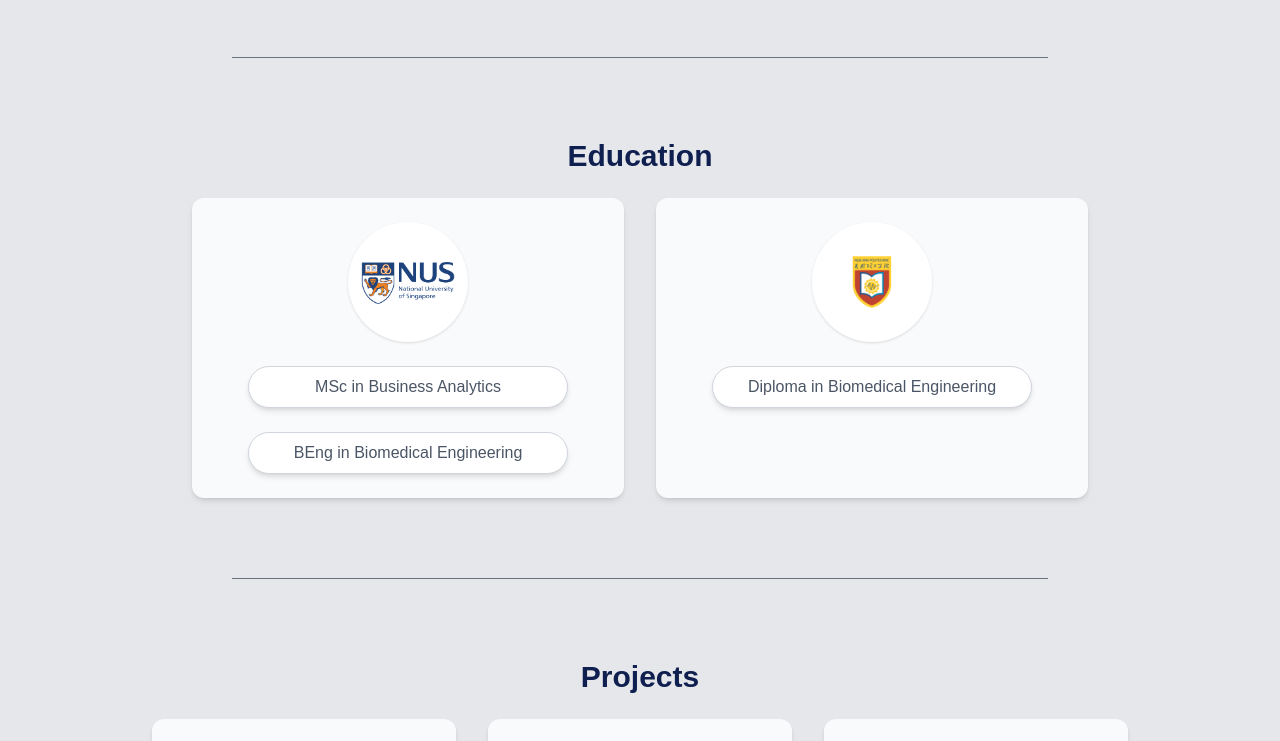
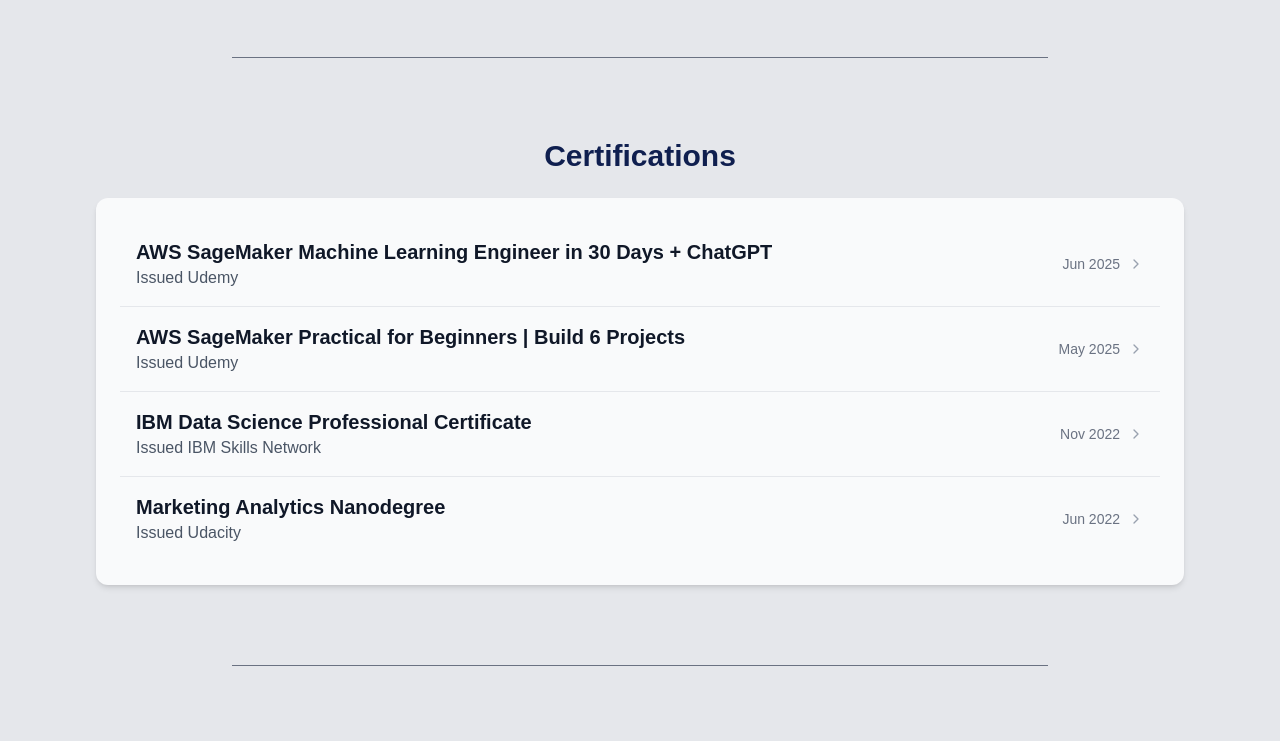
Before and after one commit to mariotey/personal-website, a Next.js app: page / in a window 1280 px wide. Shown: the part 1780-2521 px from the top of the page. Built offline with nearby package versions, Linux system fonts and the light colour scheme.

Commit message:
Added Certification section

```diff
--- a/package.json
+++ b/package.json
@@ -11,6 +11,7 @@
   "dependencies": {
     "@heroicons/react": "^2.2.0",
     "framer-motion": "^12.23.12",
+    "lucide-react": "^0.544.0",
     "next": "^15.5.2",
     "react": "19.1.0",
     "react-dom": "19.1.0"
--- a/src/app/page.tsx
+++ b/src/app/page.tsx
@@ -2,7 +2,7 @@
 import Education from "../components/main/Education";
 import WorkExperience from "../components/main/WorkExperience";
 import Project from "../components/main/Projects";
-import Skills from "../components/main/Skills";
+import Certification from "../components/main/Certificate"
 
 import Footer from "../components/ui/Footer";
 
@@ -17,6 +17,9 @@
 
           {/* Work Experience Section */}
           <WorkExperience/>
+
+          {/* Certification Section */}
+          <Certification/>
 
           {/* Education Section */}
           <Education/>
--- /dev/null
+++ b/src/components/main/Certificate.tsx
@@ -0,0 +1,49 @@
+import Section from "../ui/Section";
+import Card from "../ui/Card";
+import Divider from "../ui/Divider";
+import Link from "next/link";
+import { ChevronRight } from "lucide-react";
+
+import certificateData from "../../data/certificate";
+
+export default function Certification() {
+    return (
+        <>
+            <Section title="Certifications">
+                <Card className="divide-y divide-gray-200">
+                    {certificateData.map((certificate) => (
+                        <Link
+                            key={certificate.title}
+                            href={certificate.link}
+                            target="_blank"
+                            rel="noopener noreferrer"
+                            className="block group"
+                        >
+                            <div className="flex flex-col sm:flex-row sm:justify-between sm:items-center p-4 rounded-lg transition-colors cursor-pointer group-hover:bg-gray-100">
+
+                                <div className="text-left">
+                                    <h4 className="text-lg sm:text-xl font-semibold text-gray-900">
+                                        {certificate.title}
+                                    </h4>
+                                    <h5 className="text-gray-600 text-sm sm:text-base">
+                                        Issued {certificate.issued_by}
+                                    </h5>
+                                </div>
+
+                                <div className="flex items-center gap-2 mt-2 sm:mt-0">
+                                    <span className="text-sm text-gray-500 font-medium">
+                                        {certificate.issued_date}
+                                    </span>
+                                    <ChevronRight className="w-4 h-4 text-gray-400" />
+                                </div>
+                            </div>
+                        </Link>
+                    ))}
+                </Card>
+            </Section>
+
+            {/* Divider */}
+            <Divider />
+        </>
+    );
+}
--- /dev/null
+++ b/src/data/certificate.ts
@@ -0,0 +1,28 @@
+const certificateData = [
+  {
+    title: "AWS SageMaker Machine Learning Engineer in 30 Days + ChatGPT",
+    issued_by: "Udemy",
+    issued_date: "Jun 2025",
+    link: "https://www.udemy.com/certificate/UC-0d37b1a0-f557-4d39-bbd4-7916829b39e9/",
+  },
+  {
+    title: "AWS SageMaker Practical for Beginners | Build 6 Projects",
+    issued_by: "Udemy",
+    issued_date: "May 2025",
+    link: "https://www.udemy.com/certificate/UC-2625a80b-2329-4412-aedf-2123285ef3b4/",
+  },
+  {
+    title: "IBM Data Science Professional Certificate",
+    issued_by: "IBM Skills Network",
+    issued_date: "Nov 2022",
+    link: "https://www.coursera.org/account/accomplishments/professional-cert/YB57B3UHEVDR",
+  },
+  {
+    title: "Marketing Analytics Nanodegree",
+    issued_by: "Udacity",
+    issued_date: "Jun 2022",
+    link: "https://www.udacity.com/certificate/AXLAYNPC",
+  },
+] as const;
+
+export default certificateData;
```
Also changed, not shown: 1 other file (tests, documents, lock files or other folders).
